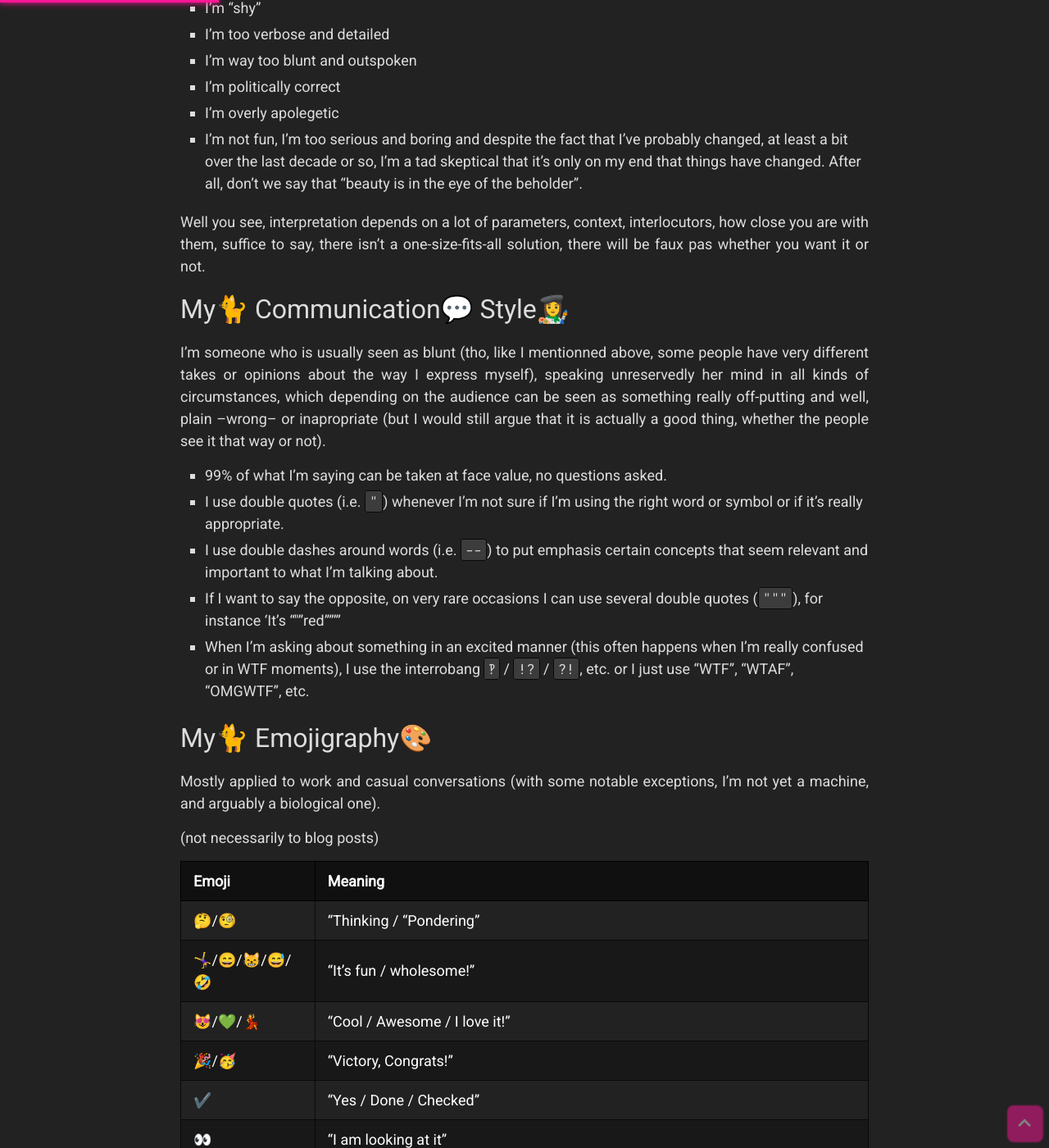
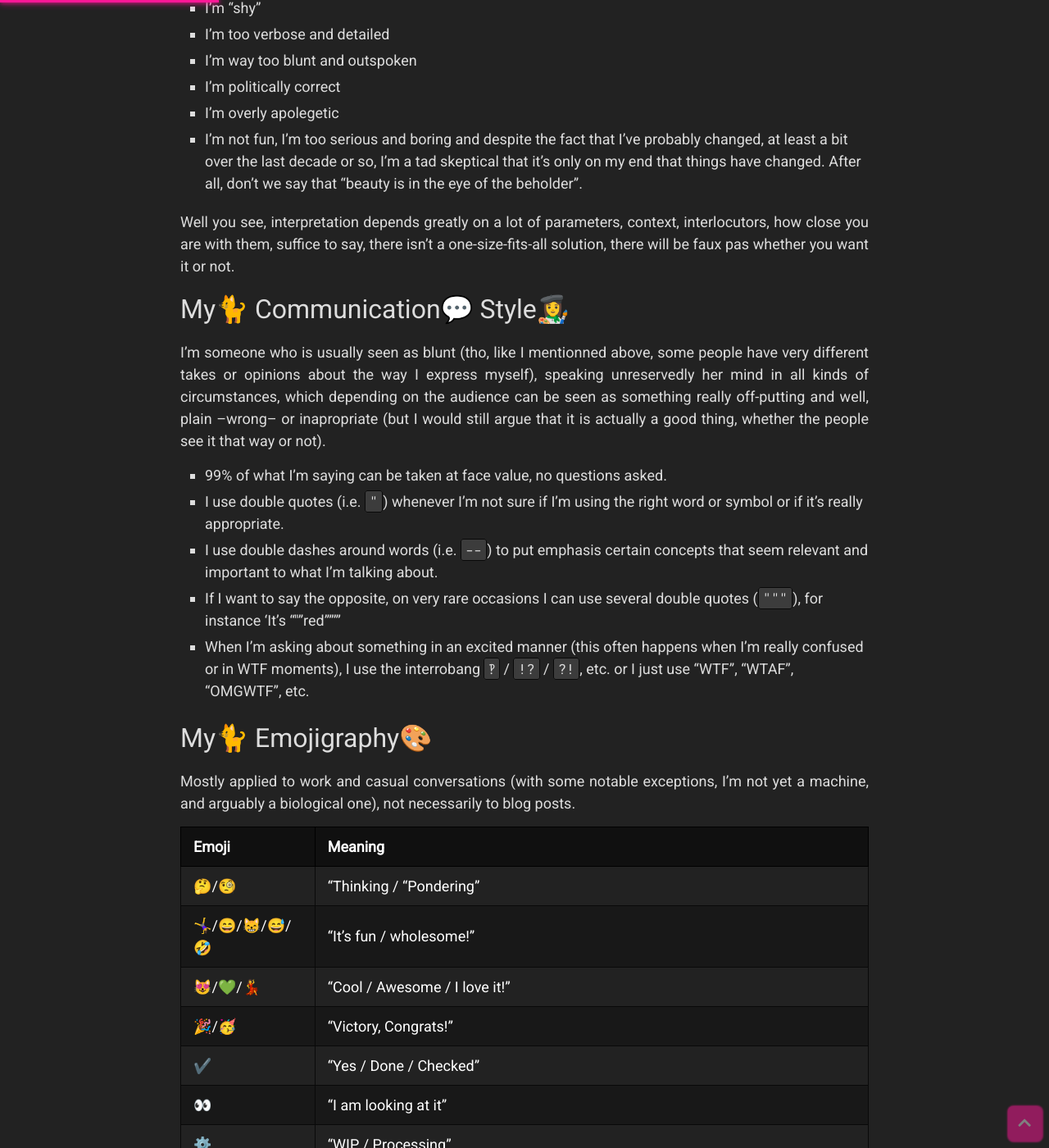
Before and after one commit to mary-perret-1986/kerry-perret.github.io, a Jekyll site: the page built from _posts/2021-10-24-my-communication-style-and-emojigraphy.md, in a window 1280 px wide and 1400 px high, scrolled down 714 px. Shown: the whole window at 82% size. Built offline with Jekyll 4.4.1, drawn with Linux system fonts in a browser that asks for light colours; nearby versions of some CDN libraries; comment, search, counter and statistics services are not loaded; some of the changed text lies outside the part shown.

Commit message:
My Communication Style and Emojigraphy

```diff
--- a/_posts/2021-10-24-my-communication-style-and-emojigraphy.md
+++ b/_posts/2021-10-24-my-communication-style-and-emojigraphy.md
@@ -24,7 +24,7 @@
 - I'm not fun, I'm too serious and boring
 and despite the fact that I've probably changed, at least a bit over the last decade or so, I'm a tad skeptical that it's only on my end that things have changed. After all, don't we say that "beauty is in the eye of the beholder".
 
-Well you see, interpretation depends on a lot of parameters, context, interlocutors, how close you are with them, suffice to say, there isn't a one-size-fits-all solution, there will be faux pas whether you want it or not.
+Well you see, interpretation depends greatly on a lot of parameters, context, interlocutors, how close you are with them, suffice to say, there isn't a one-size-fits-all solution, there will be faux pas whether you want it or not.
 
 # My🐈 Communication💬 Style👩‍🎨
 
@@ -37,9 +37,7 @@
 
 # My🐈 Emojigraphy🎨
 
-Mostly applied to work and casual conversations (with some notable exceptions, I'm not yet a machine, and arguably a biological one).
-
-(not necessarily to blog posts)
+Mostly applied to work and casual conversations (with some notable exceptions, I'm not yet a machine, and arguably a biological one), not necessarily to blog posts.
 
   Emoji    | Meaning
 ---------- | -------
```
Also changed, not shown: other parts of _posts/2021-10-24-my-communication-style-and-emojigraphy.md (+1 -1 lines).
